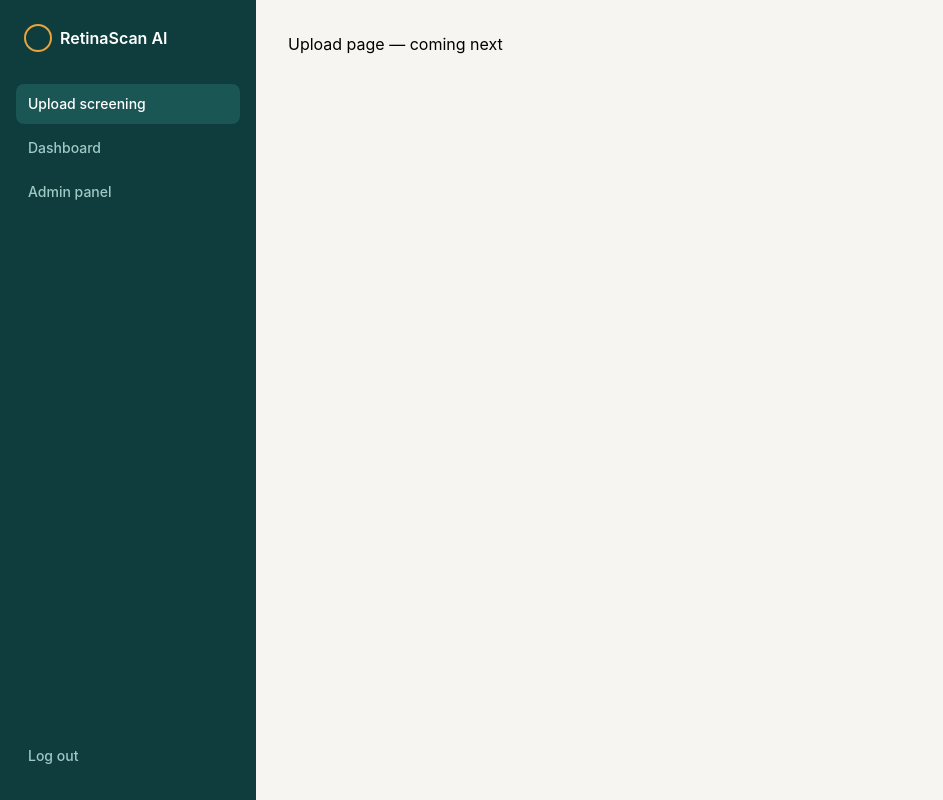
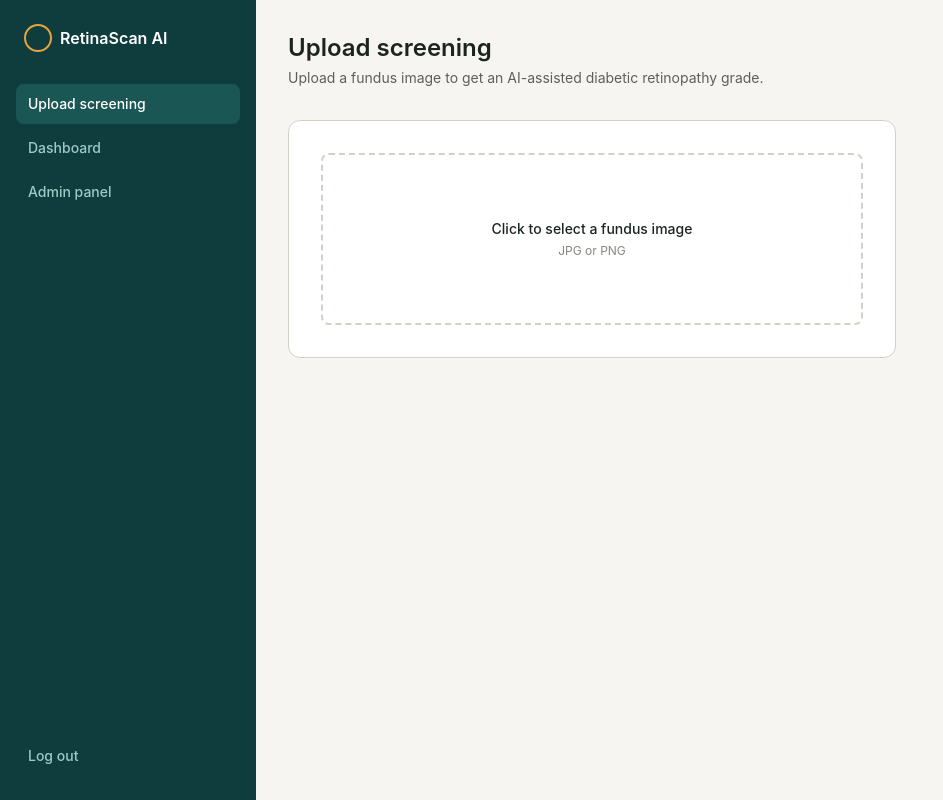
Before and after one commit to AmnaWaseem-028/retinascan-ai, a React (Vite) app in the folder frontend/: page /upload in a window 1280 px wide. Shown: the whole page, without its empty margins (0-943 px from the left). Built offline with nearby package versions, Linux system fonts and the light colour scheme; no server answers.

Commit message:
Add upload screening page with Supabase storage integration

```diff
--- a/frontend/src/App.tsx
+++ b/frontend/src/App.tsx
@@ -1,6 +1,7 @@
 import { BrowserRouter, Routes, Route, Navigate } from 'react-router-dom'
 import Login from './pages/Login'
 import Layout from './components/Layout'
+import Upload from './pages/Upload'
 
 function App() {
   return (
@@ -8,7 +9,7 @@ function App() {
       <Routes>
         <Route path="/login" element={<Login />} />
         <Route element={<Layout />}>
-          <Route path="/upload" element={<div className="p-8">Upload page — coming next</div>} />
+          <Route path="/upload" element={<Upload />} />
           <Route path="/dashboard" element={<div className="p-8">Dashboard page — coming next</div>} />
           <Route path="/admin" element={<div className="p-8">Admin page — coming next</div>} />
         </Route>
--- /dev/null
+++ b/frontend/src/pages/Upload.tsx
@@ -0,0 +1,98 @@
+import { useState } from 'react'
+import { supabase } from '../supabaseClient'
+
+function Upload() {
+  const [file, setFile] = useState<File | null>(null)
+  const [preview, setPreview] = useState<string | null>(null)
+  const [uploading, setUploading] = useState(false)
+  const [message, setMessage] = useState('')
+  const [error, setError] = useState('')
+
+  const handleFileChange = (e: React.ChangeEvent<HTMLInputElement>) => {
+    const selected = e.target.files?.[0]
+    if (selected) {
+      setFile(selected)
+      setPreview(URL.createObjectURL(selected))
+      setMessage('')
+      setError('')
+    }
+  }
+
+  const handleUpload = async () => {
+    if (!file) return
+    setUploading(true)
+    setError('')
+    setMessage('')
+
+    const { data: { user } } = await supabase.auth.getUser()
+    if (!user) {
+      setError('You must be signed in to upload.')
+      setUploading(false)
+      return
+    }
+
+    const filePath = `${user.id}/${Date.now()}-${file.name}`
+
+    const { error: uploadError } = await supabase.storage
+      .from('fundus-images')
+      .upload(filePath, file)
+
+    if (uploadError) {
+      setError(uploadError.message)
+      setUploading(false)
+      return
+    }
+
+    setMessage('Image uploaded. Screening will begin shortly.')
+    setUploading(false)
+    setFile(null)
+    setPreview(null)
+  }
+
+  return (
+    <div className="p-8 max-w-2xl">
+      <h1 className="text-2xl font-semibold text-[#1B2421] mb-1">Upload screening</h1>
+      <p className="text-[#5F5E5A] text-sm mb-8">
+        Upload a fundus image to get an AI-assisted diabetic retinopathy grade.
+      </p>
+
+      <div className="bg-white rounded-xl border border-[#D3D1C7] p-8">
+        {!preview ? (
+          <label className="flex flex-col items-center justify-center border-2 border-dashed border-[#D3D1C7] rounded-lg py-16 cursor-pointer hover:border-[#0F3D3E] transition-colors">
+            <span className="text-sm font-medium text-[#1B2421] mb-1">Click to select a fundus image</span>
+            <span className="text-xs text-[#888780]">JPG or PNG</span>
+            <input type="file" accept="image/*" onChange={handleFileChange} className="hidden" />
+          </label>
+        ) : (
+          <div>
+            <img src={preview} alt="Selected fundus scan" className="w-full max-h-80 object-contain rounded-lg mb-4" />
+            <div className="flex gap-3">
+              <button
+                onClick={handleUpload}
+                disabled={uploading}
+                className="flex-1 py-2.5 rounded-lg bg-[#0F3D3E] text-white text-sm font-medium hover:bg-[#0C2F30] transition-colors disabled:opacity-50"
+              >
+                {uploading ? 'Uploading...' : 'Upload for screening'}
+              </button>
+              <button
+                onClick={() => { setFile(null); setPreview(null) }}
+                className="px-4 py-2.5 rounded-lg border border-[#D3D1C7] text-sm font-medium text-[#5F5E5A] hover:bg-[#F7F5F1] transition-colors"
+              >
+                Cancel
+              </button>
+            </div>
+          </div>
+        )}
+
+        {message && (
+          <p className="mt-4 text-sm text-[#04342C] bg-[#E1F5EE] px-3 py-2 rounded-lg">{message}</p>
+        )}
+        {error && (
+          <p className="mt-4 text-sm text-[#C1544C] bg-[#FAECE7] px-3 py-2 rounded-lg">{error}</p>
+        )}
+      </div>
+    </div>
+  )
+}
+
+export default Upload
```
